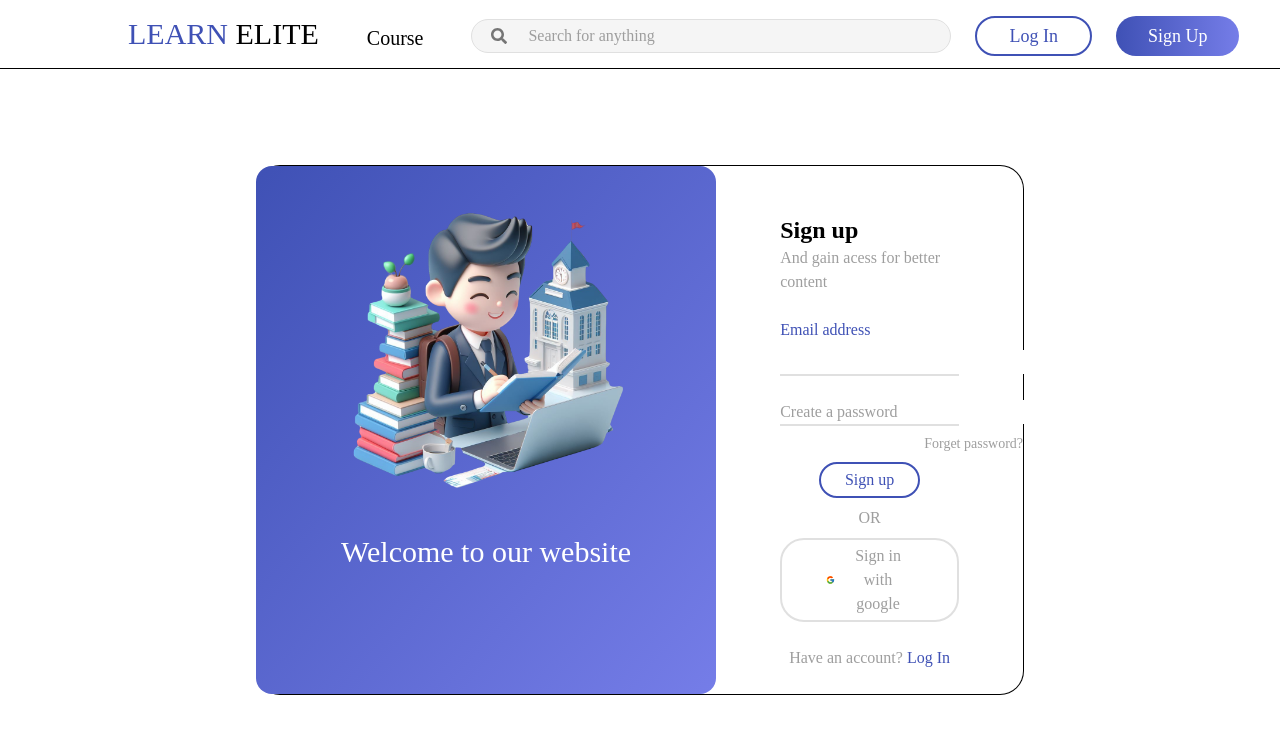
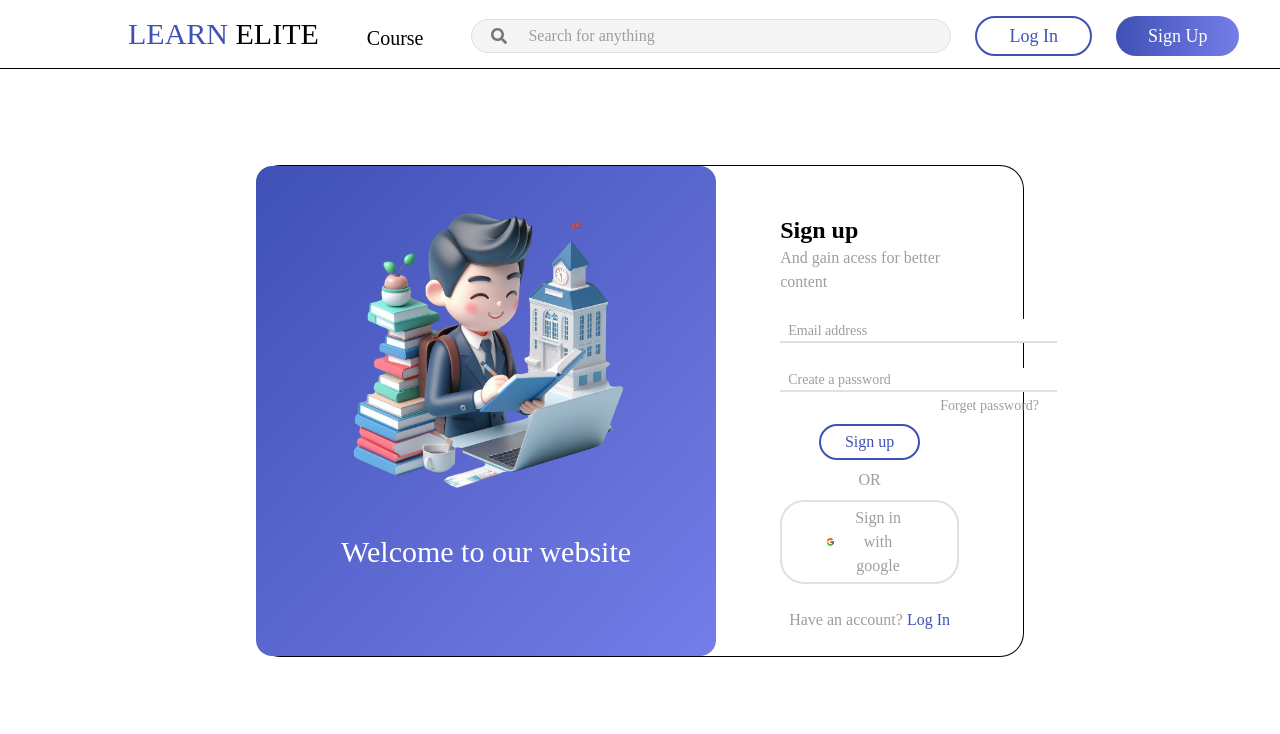
Before and after one commit to Jenesix/skku-webprogramming-Finalproject, a Next.js app: page /signup in a window 1280 px wide. Shown: the top 734 px of the page. Built offline with nearby package versions, Linux system fonts and the light colour scheme.

Commit message:
Finished Input animation and button
Input
- Email input
- Password input
Button
- Sign up button
- Sign in with google button

```diff
--- a/app/signup/page.js
+++ b/app/signup/page.js
@@ -3,6 +3,7 @@ import businessman from "../../public/images/hdbusiman.png";
 import { FcGoogle } from "react-icons/fc";;
 
 export default function Login() {
+
   return (
     <div className="font-main mx-64 my-24 border rounded-3xl border-black border-l-0  ">
         <div className="grid grid-cols-5 grid-row-4">
@@ -23,25 +24,28 @@ export default function Login() {
                   And gain acess for better content
                 </p>
                 <br/>
-                <p className="pb-2 text-main text-md">
-                  Email address
-                </p>
-                <div className="w-fit border-b-2 ">
-                  <input type="email" className=" underline underline-offset-2 border-none outline-none drop-shadow-none bg-transparent" size={25}/>
+
+                <div className=" relative mb-6" data-te-input-wrapper-init>
+                  <div className="w-56 relative group">
+                      <input type="e-mail" id="e-mail" required size={25} className=" h-6 px-4 text-md peer bg-white outline-none border-b-2 group-focus-within:border-main peer-valid:border-main"/>
+                      <label for="e-mail" className="transform transition-all absolute top-0 left-0 h-full flex items-center pl-2 text-sm group-focus-within:text-xs peer-valid:test-xs group-focus-within:h-1/2 peer-valid:h-1/2 group-focus-within:-translate-y-full peer-valid:-translate-y-full group-focus-within:pl-0 peer-valid:pl-0 text-gray-400 peer-focus:text-main ">Email address</label>
+                  </div>
                 </div>
-
-                <div className="border-b-2 mt-6">
-                  <input type="password" className="border-none  border-b-2 border-main outline-none shadow-none bg-transparent" size={25} placeholder="Create a password"/>
+                <div className=" relative mb-0.25" data-te-input-wrapper-init>
+                  <div className="w-56 relative group">
+                      <input type="password" id="password" required size={25} className=" h-6 px-4 text-md peer bg-white outline-none border-b-2 group-focus-within:border-main peer-valid:border-main"/>
+                      <label for="password" className="transform transition-all absolute top-0 left-0 h-full flex items-center pl-2 text-sm group-focus-within:text-xs peer-valid:test-xs group-focus-within:h-1/2 peer-valid:h-1/2 group-focus-within:-translate-y-full peer-valid:-translate-y-full group-focus-within:pl-0 peer-valid:pl-0 text-gray-400 peer-focus:text-main ">Create a password</label>
+                  </div>
                 </div>
-                <a href="" className="text-gray-400 text-sm pb-2 ml-36 mt-2 whitespace-nowrap">Forget password?</a>
+                <a href="" className="text-gray-400 text-sm pb-2 ml-40 mt-1 whitespace-nowrap">Forget password?</a>
               </div>
 
               <div className="text-center">
-                <button className="rounded-3xl border-2 border-main text-main px-6 py-1">
+                <button className="rounded-3xl border-2 border-main text-main px-6 py-1 hover:text-white hover:bg-main transition-all duration-300 transform hover:scale-105">
                   Sign up
                 </button>
-                <p className="text-gray-400 pb-2 pt-2"> OR</p>
-                <button className="flex flex-row place-items-center rounded-3xl border-2 border-gray-200 px-11 py-1 text-gray-400">
+                  <p className="text-gray-400 pb-2 pt-2"> OR</p>
+                <button className="flex flex-row place-items-center rounded-3xl border-2 border-gray-200 px-11 py-1 text-gray-400 hover:text-white hover:bg-main hover:border-main  transition-all duration-300 transform hover:scale-105">
                   <FcGoogle className="mr-2"/> Sign in with google
                 </button>
                 <p className="text-gray-400 mt-6">
--- a/package.json
+++ b/package.json
@@ -12,7 +12,8 @@
     "next": "^14.0.3",
     "react": "^18.2.0",
     "react-dom": "^18.2.0",
-    "react-icons": "^4.12.0"
+    "react-icons": "^4.12.0",
+    "tw-elements": "^1.1.0"
   },
   "devDependencies": {
     "autoprefixer": "^10.0.1",
```
Also changed, not shown: 1 other file (tests, documents, lock files or other folders).
